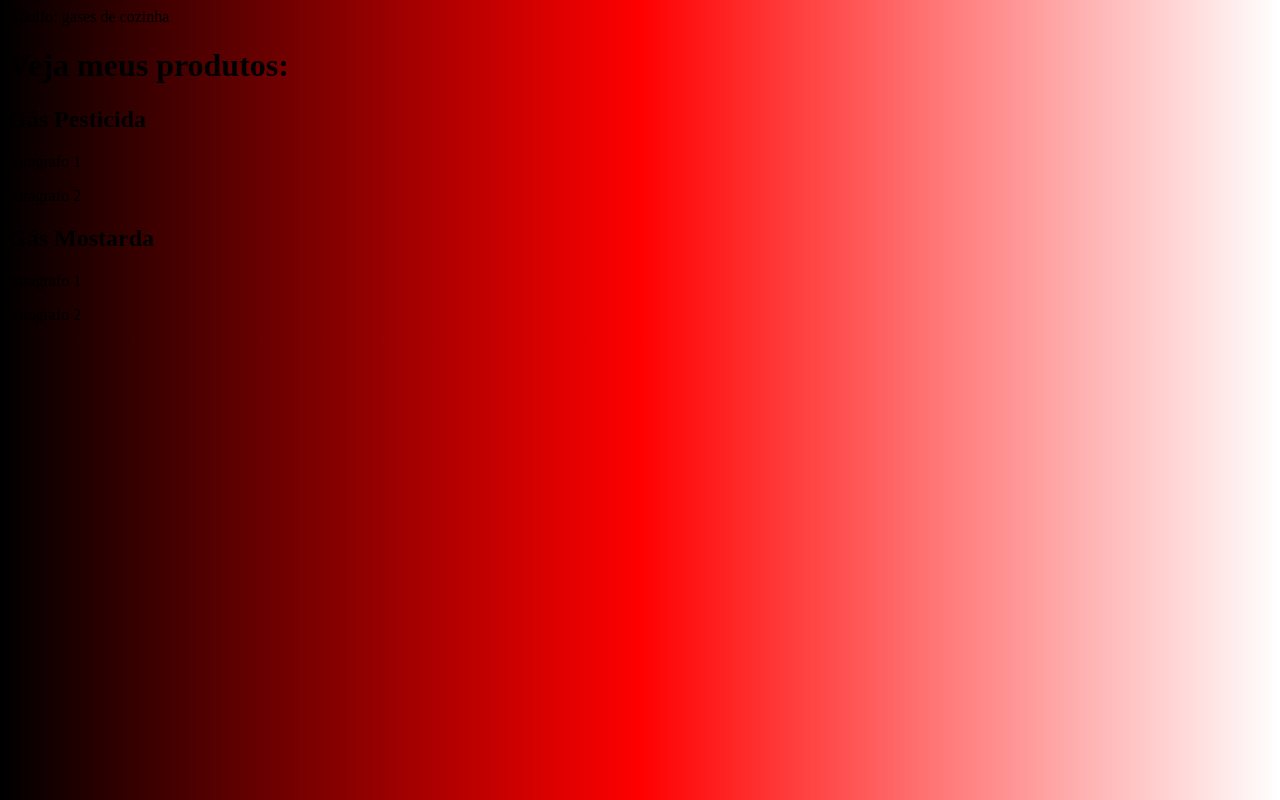
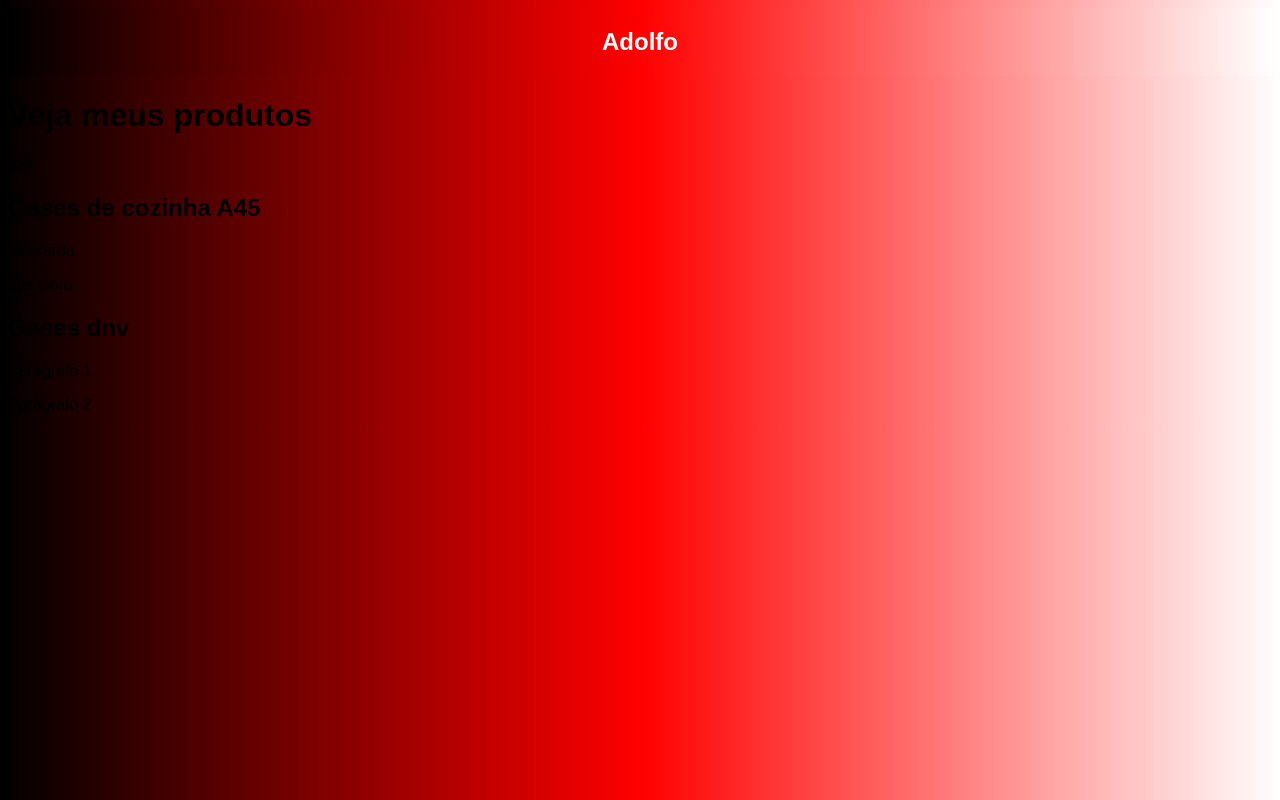
Before and after one commit to senhorN2/gradient_test, a plain HTML site: page index.html in a window 1280 px wide. Drawn offline with Linux system fonts and the light colour scheme.

Commit message:
gdsdgsgsd

```diff
--- a/index.html
+++ b/index.html
@@ -5,29 +5,38 @@
     <meta name="viewport" content="width=device-width, initial-scale=1.0">
     <title>Document</title>
     <style>
-      @charset "UTF-8";
+        @charset "UFT-8";
 
-      {
-        font-family: Arial, Helvetica, sans-serif;
-      }
+        *{
+            font-family: Arial, Helvetica, sans-serif;
+        }
 
-      body{
-        background-image: linear-gradient(to right, #000000, #ff0000, #ffffff)
-      }
-    header
+        body{
+            background-image: linear-gradient(to right, #000000, #ff0000, #ffffff);
+        }
+
+        header {
+            background: linear-gradient(to right,  #000000, #ff0000, #ffffff);
+            padding: 20px;
+            text-align: center;
+            font-size: 24px;
+            font-weight: bold;
+            color: white;
+        }
+
     </style>
 </head>
 <body>
-    <header>Adolfo: gases de cozinha</header>
-    <h1>Veja meus produtos:</h1>
-    <div class = "produtos">
-    <h2>Gás Pesticida</h2>
-    <p>paragrafo 1</p>
-    <p>paragrafo 2</p>
+    <header>Adolfo</header>
+    <h1>Veja meus produtos</h1>
+    <div class = "produtos">234
+    <h2>Gases de cozinha A45</h2>
+        <p>mostarda</p>
+        <p>gas cloro</p>
 
-    <h2>Gás Mostarda</h2>
-    <p>paragrafo 1</p>
-    <p>paragrafo 2</p>
+    <h2>Gases dnv</h2>
+        <p>Parágrafo 1</p>
+        <P>Parágrafo 2</P>
     </div>
 </body>
 </html>
```
